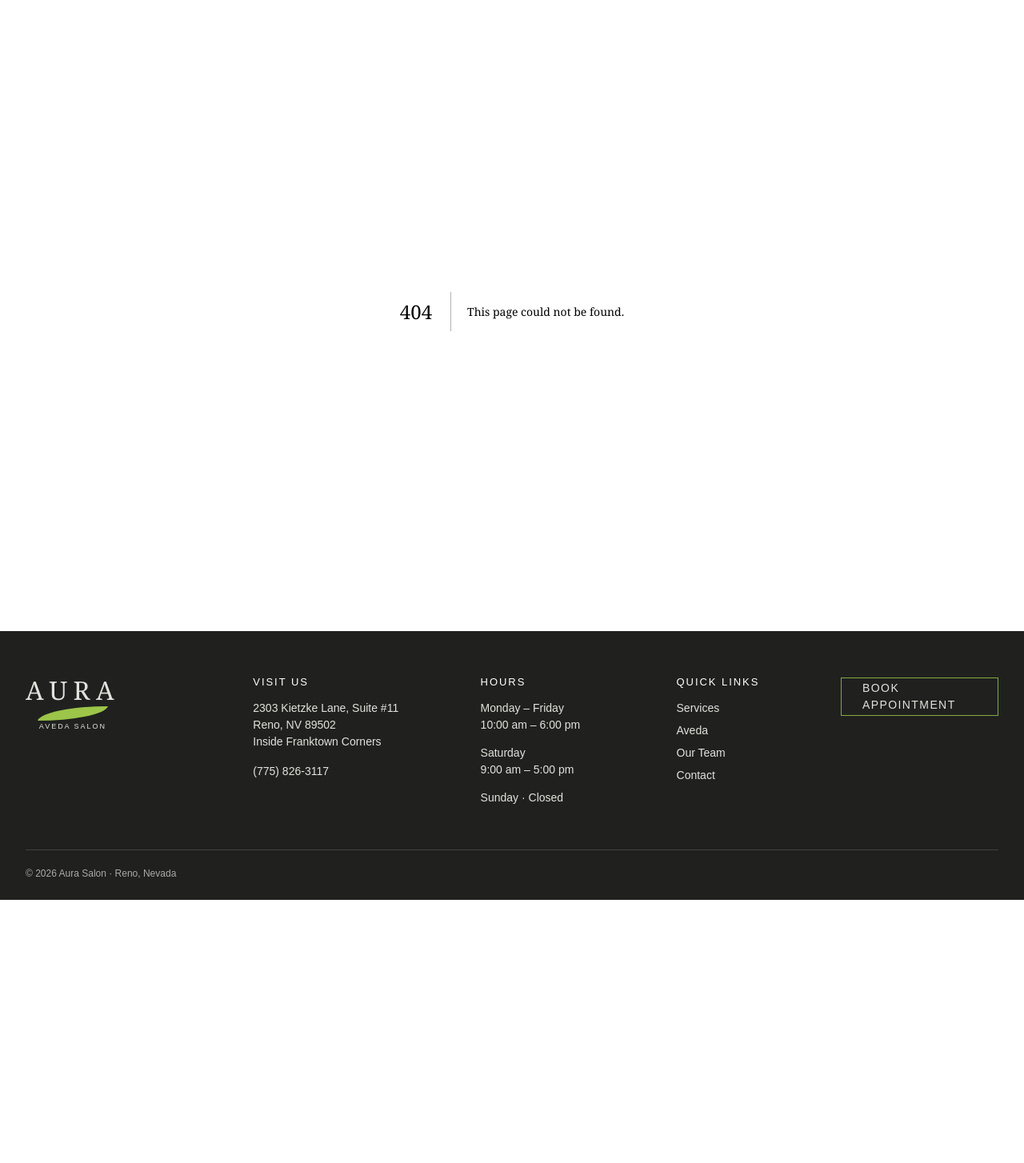
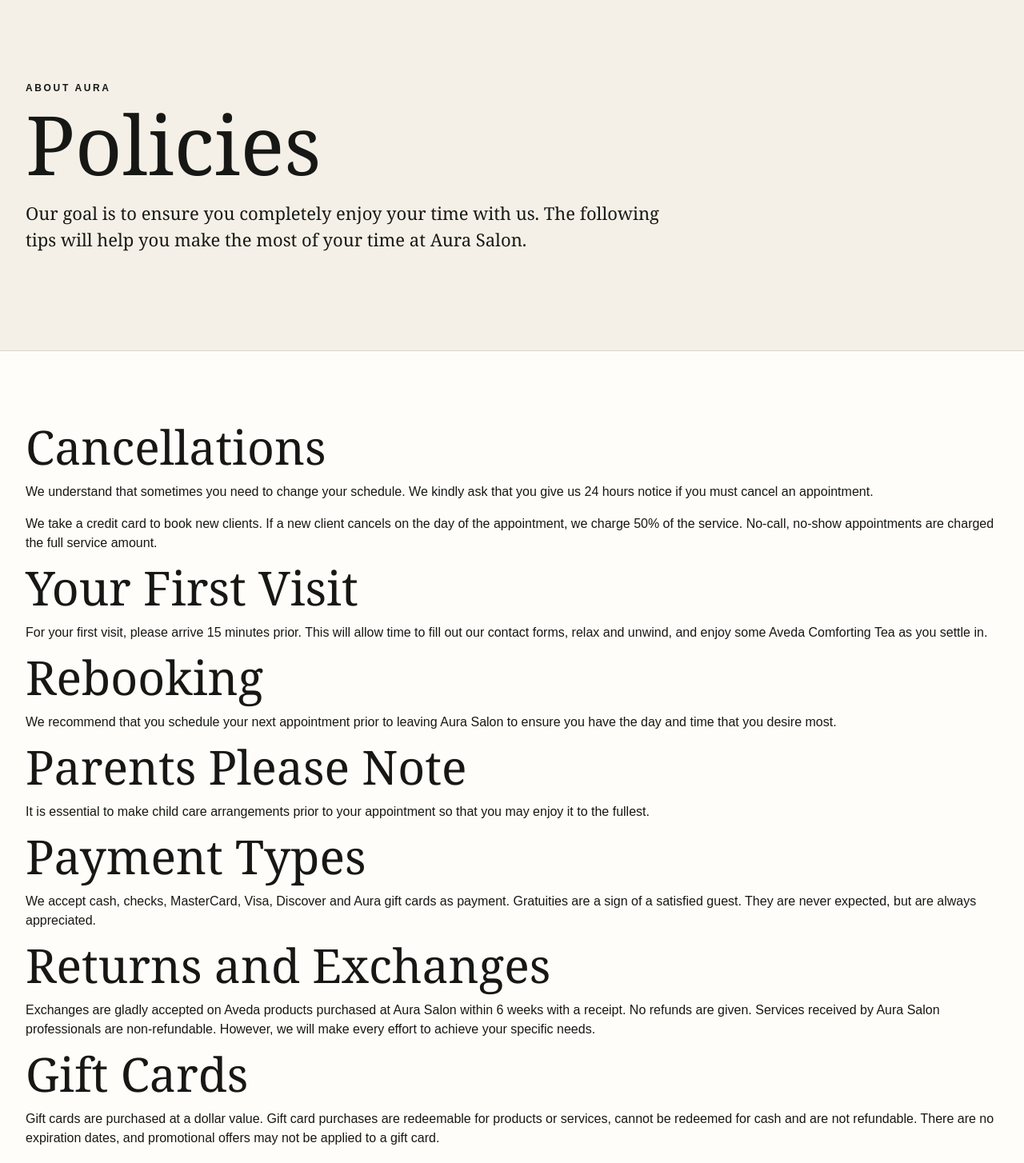
Before and after one commit to rchern315/aurasalon, a Next.js app: page /about/policies in a window 1280 px wide. Before the commit this address had no page. Shown: the part 100-1554 px from the top of the page at 80% size. Before the commit the page ends 1225 px from the top, so only its background shows below. Built offline with nearby package versions, Linux system fonts and the light colour scheme.

Commit message:
Add salon policies page

```diff
--- /dev/null
+++ b/app/about/policies/page.tsx
@@ -0,0 +1,81 @@
+import Link from "next/link";
+
+export default function PoliciesPage() {
+  return (
+    <>
+      <section className="page-intro">
+        <div className="shell">
+          <p className="eyebrow">About Aura</p>
+          <h1>Policies</h1>
+          <p className="lede">
+            Our goal is to ensure you completely enjoy your time with us. The following tips
+            will help you make the most of your time at Aura Salon.
+          </p>
+        </div>
+      </section>
+
+      <section className="section shell policy-page">
+        <div className="policy-copy">
+          <h2>Cancellations</h2>
+          <p>
+            We understand that sometimes you need to change your schedule. We kindly ask that
+            you give us 24 hours notice if you must cancel an appointment.
+          </p>
+          <p>
+            We take a credit card to book new clients. If a new client cancels on the day of
+            the appointment, we charge 50% of the service. No-call, no-show appointments are
+            charged the full service amount.
+          </p>
+
+          <h2>Your First Visit</h2>
+          <p>
+            For your first visit, please arrive 15 minutes prior. This will allow time to fill
+            out our contact forms, relax and unwind, and enjoy some Aveda Comforting Tea as you
+            settle in.
+          </p>
+
+          <h2>Rebooking</h2>
+          <p>
+            We recommend that you schedule your next appointment prior to leaving Aura Salon
+            to ensure you have the day and time that you desire most.
+          </p>
+
+          <h2>Parents Please Note</h2>
+          <p>
+            It is essential to make child care arrangements prior to your appointment so that
+            you may enjoy it to the fullest.
+          </p>
+
+          <h2>Payment Types</h2>
+          <p>
+            We accept cash, checks, MasterCard, Visa, Discover and Aura gift cards as payment.
+            Gratuities are a sign of a satisfied guest. They are never expected, but are always
+            appreciated.
+          </p>
+
+          <h2>Returns and Exchanges</h2>
+          <p>
+            Exchanges are gladly accepted on Aveda products purchased at Aura Salon within
+            6 weeks with a receipt. No refunds are given. Services received by Aura Salon
+            professionals are non-refundable. However, we will make every effort to achieve
+            your specific needs.
+          </p>
+
+          <h2>Gift Cards</h2>
+          <p>
+            Gift cards are purchased at a dollar value. Gift card purchases are redeemable
+            for products or services, cannot be redeemed for cash and are not refundable.
+            There are no expiration dates, and promotional offers may not be applied to a
+            gift card.
+          </p>
+
+          <p className="policy-thanks">
+            We thank you in advance for allowing us the privilege of taking care of you.
+          </p>
+
+          <Link className="button button-ghost" href="/about">Back to About</Link>
+        </div>
+      </section>
+    </>
+  );
+}
```
